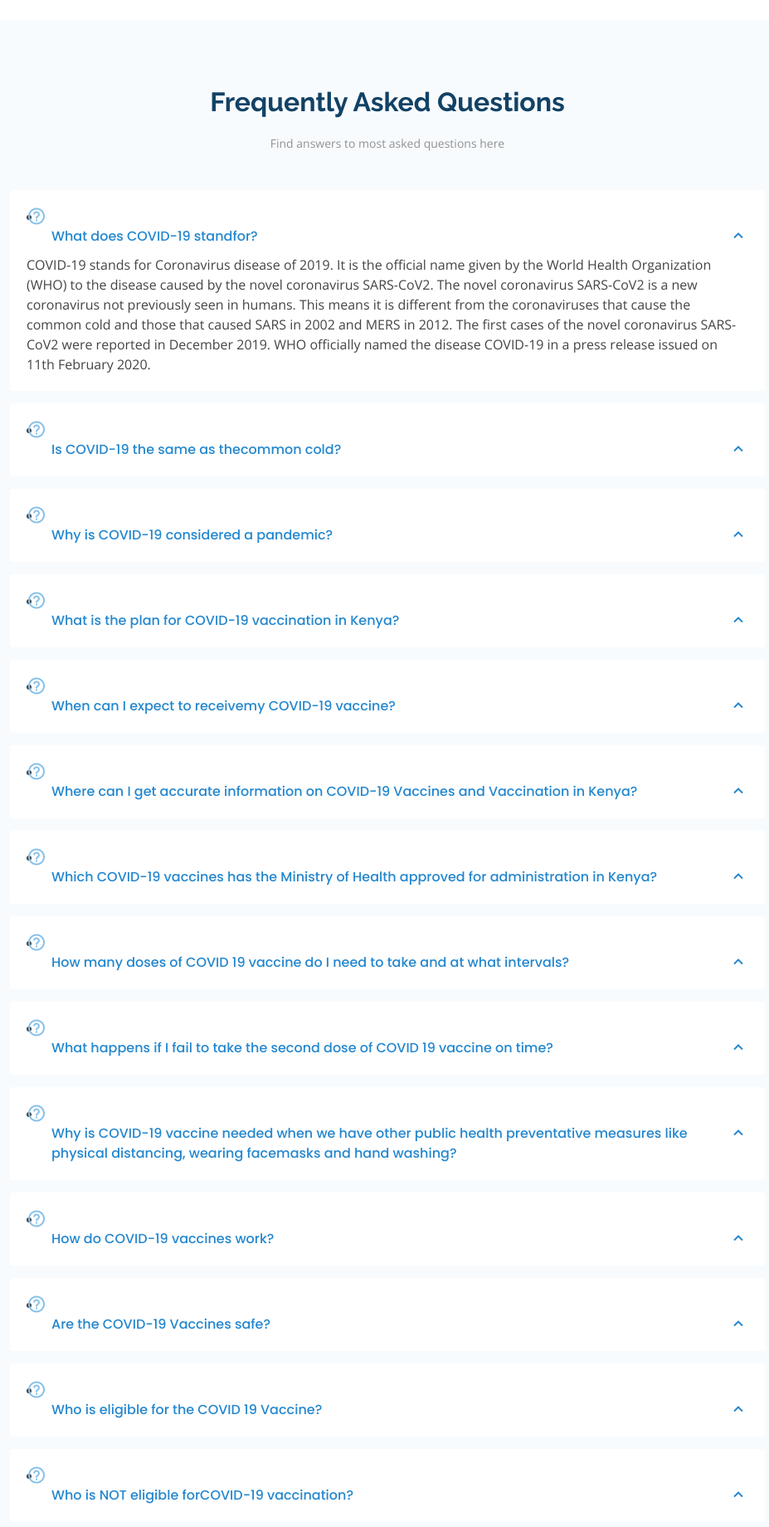
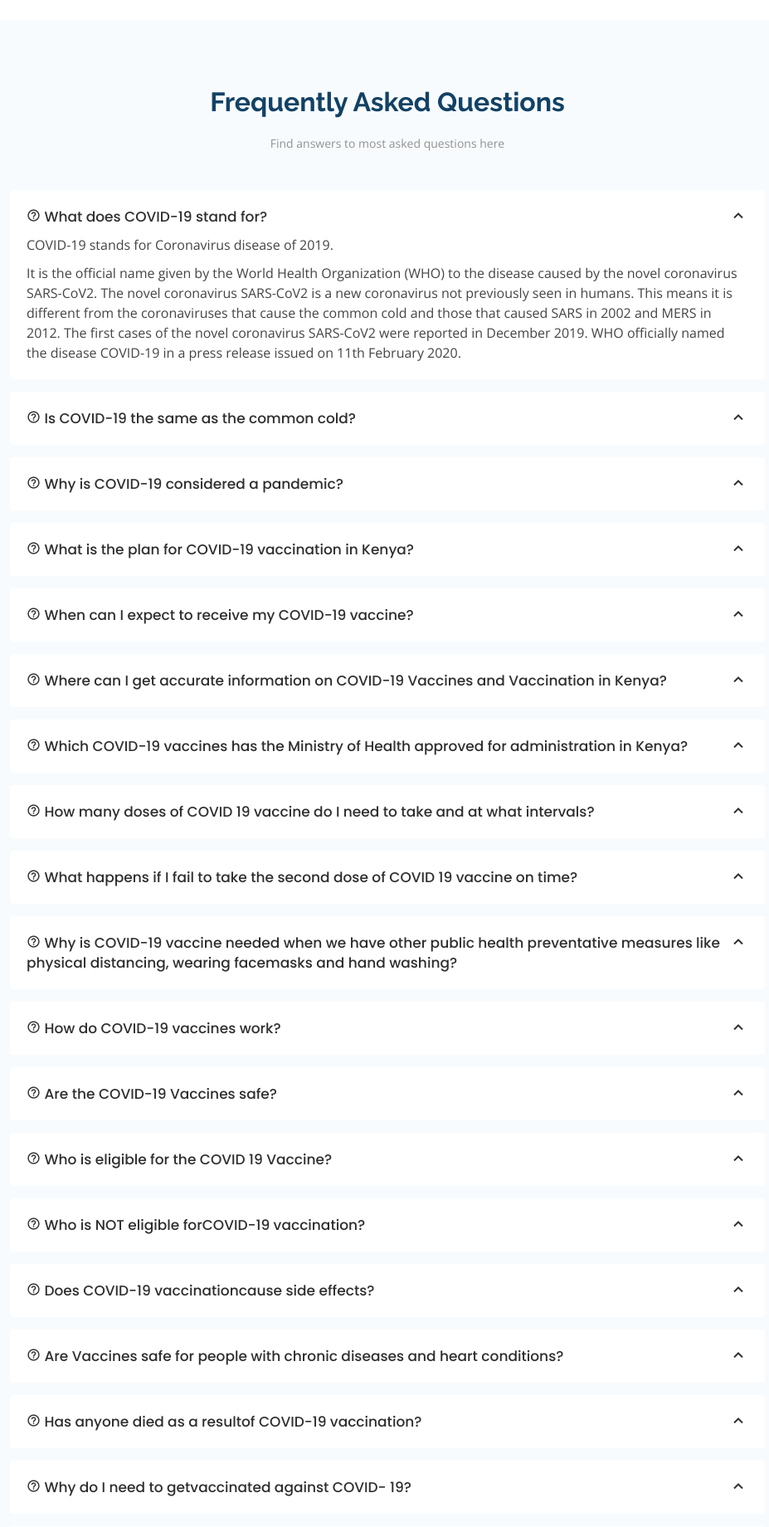
Before and after one commit to 501code/Covid19VaccinationCentersKenya, a Django app: page / in a window 1280 px wide. Shown: the part 2239-4079 px from the top of the page at 83% size, without its empty margins (173-1100 px from the left). Run offline with Django 3.2, Linux system fonts and the light colour scheme; some libraries are stand-ins or nearby versions.

Commit message:
update template faqs

```diff
--- a/landingpage/static/data/faqs.json
+++ b/landingpage/static/data/faqs.json
@@ -1,10 +1,10 @@
 [
     {
-        "q": "What does COVID-19 standfor?",
-        "a": "COVID-19 stands for Coronavirus disease of 2019. It is the official name given by the World Health Organization (WHO) to the disease caused by the novel coronavirus SARS-CoV2. The novel coronavirus SARS-CoV2 is a new coronavirus not previously seen in humans. This means it is different from the coronaviruses that cause the common cold and those that caused SARS in 2002 and MERS in 2012. The first cases of the novel coronavirus SARS-CoV2 were reported in December 2019. WHO officially named the disease COVID-19 in a press release issued on 11th February 2020."
+        "q": "What does COVID-19 stand for?",
+        "a": "COVID-19 stands for Coronavirus disease of 2019. \n It is the official name given by the World Health Organization (WHO) to the disease caused by the novel coronavirus SARS-CoV2. The novel coronavirus SARS-CoV2 is a new coronavirus not previously seen in humans. This means it is different from the coronaviruses that cause the common cold and those that caused SARS in 2002 and MERS in 2012. The first cases of the novel coronavirus SARS-CoV2 were reported in December 2019. WHO officially named the disease COVID-19 in a press release issued on 11th February 2020."
     },
     {
-        "q": "Is COVID-19 the same as thecommon cold?",
+        "q": "Is COVID-19 the same as the common cold?",
         "a": "No.  COVID-19  and  common  cold  are  not  the  same. COVID-19 is caused by the novel coronavirus SARS-CoV2 not previously seen in humans. Colds and flus are caused by different types of viruses common to humans.  Unlike the flu, COVID-19 can sometimes cause a person to suddenly lose their sense of smell or taste.    The number of those who are likely to be severely ill or die as a result of contracting COVID-19 is up to 10 times higher for COVID-19 than for the common cold or flu."
     },
     {
@@ -16,7 +16,7 @@
         "a": "The  Government  of  Kenya  is  committed  to  fully vaccinating the entire population of adults (18 years and above) living in Kenya by June 2022.     The COVID-19 vaccine is being deployed in 3 phases.  The phases are not exclusive and may overlap.     Phase 1: This kicked off in March 2021 and targeted those working in the frontline of COVID-19 response.  This  included;  healthcare  workers;  teaching  and nonteaching staff in all educational institutions; uniformed Officers  -  Police,  Military,  Prison  Officers;  Immigration Officers; Instructors in Religious Institutions and people aged 58 years and above.     Phase 2: This is ongoing and targets frontline workers and adults  aged  18  years  and  above  especially  those  with comorbidities.    Phase 3:  This will target all adults aged 18 years and above.  Those  with  underlying  health  conditions  are  highly encouraged to get vaccinated."
     },
     {
-        "q": "When can I expect to receivemy COVID-19 vaccine?",
+        "q": "When can I expect to receive my COVID-19 vaccine?",
         "a": "The Government of Kenya rolled out vaccination of the 1stdose of the AstraZeneca/Covishield vaccine in March 2021.  The Government wants to ensure all persons who got the 1st dose get the 2nd dose in order to increase the number of fully vaccinated Kenyans in the country.     The government has also opened up Covid 19 vaccination for those who want to get the first dose of Covid-19 vaccine and meet the eligibility criteria."
     },
     {
--- a/landingpage/static/landingpage/js/custom.js
+++ b/landingpage/static/landingpage/js/custom.js
@@ -3,12 +3,16 @@
 fetch("/static/data/faqs.json").then(res => {
     res.json().then(items => {
         items.forEach((element, index) => {
+
+            // add the question
             let li = document.createElement("li")
             li.setAttribute("data-aos", "fade-up")
             li.innerHTML = `
-                <i class="bx bx-help-circle icon-help"></i>
+
                 <a data-toggle="collapse" class="collapse" href="#faq-list-${index + 1}">
-                    ${element.q}
+
+                <i class="bx bx-help-circle iicon-help"></i>
+                ${element.q}
                     <i class="bx bx-chevron-down icon-show"></i>
                     <i class="bx bx-chevron-up icon-close"></i>
                 </a>
@@ -19,6 +23,7 @@
 
             list.appendChild(li)
 
+            // add the answer
             let html = document.getElementById(`faq-list-${index + 1}`)
             let paragraphs = element.a.split("\n")
 
@@ -27,8 +32,6 @@
                 ell.innerText = i
                 html.appendChild(ell)
             })
-
-            // html.appendChild(li)
         });
     })
 })
--- a/landingpage/static/new/css/style.css
+++ b/landingpage/static/new/css/style.css
@@ -1169,17 +1169,19 @@
   background: #fff;
   border-radius: 4px;
   position: relative;
+  list-style: none;
 }
 
 .faq .faq-list a {
   display: block;
   position: relative;
   font-family: "Poppins", sans-serif;
-  font-size: 16px;
+  font-size: 17px;
   line-height: 24px;
   font-weight: 500;
-  padding: 0 30px;
+  /* padding: 0 0px; */
   outline: none;
+  color: #000000d1;
 }
 
 .faq .faq-list .icon-help {
@@ -1208,9 +1210,15 @@
 }
 
 .faq .faq-list a.collapsed {
-  color: #343a40;
-}
-
+  color: #111;
+}
+
+.faq .faq-list a.collapsed:hover {
+  color: #2487ce;
+}
+.faq .faq-list a.collapse:hover {
+  color: #2487ce;
+}
 .faq .faq-list a.collapsed:hover {
   color: #2487ce;
 }
```
